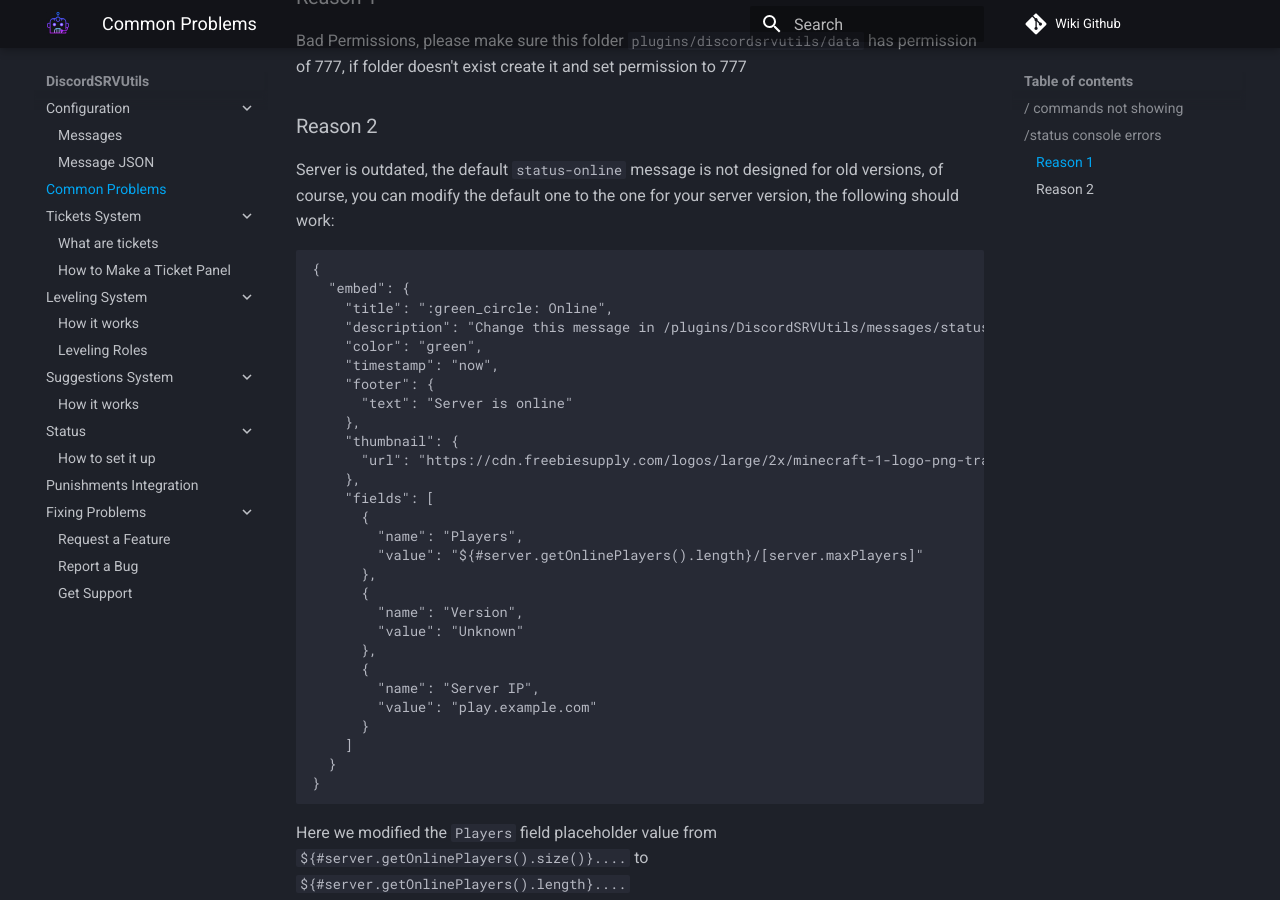
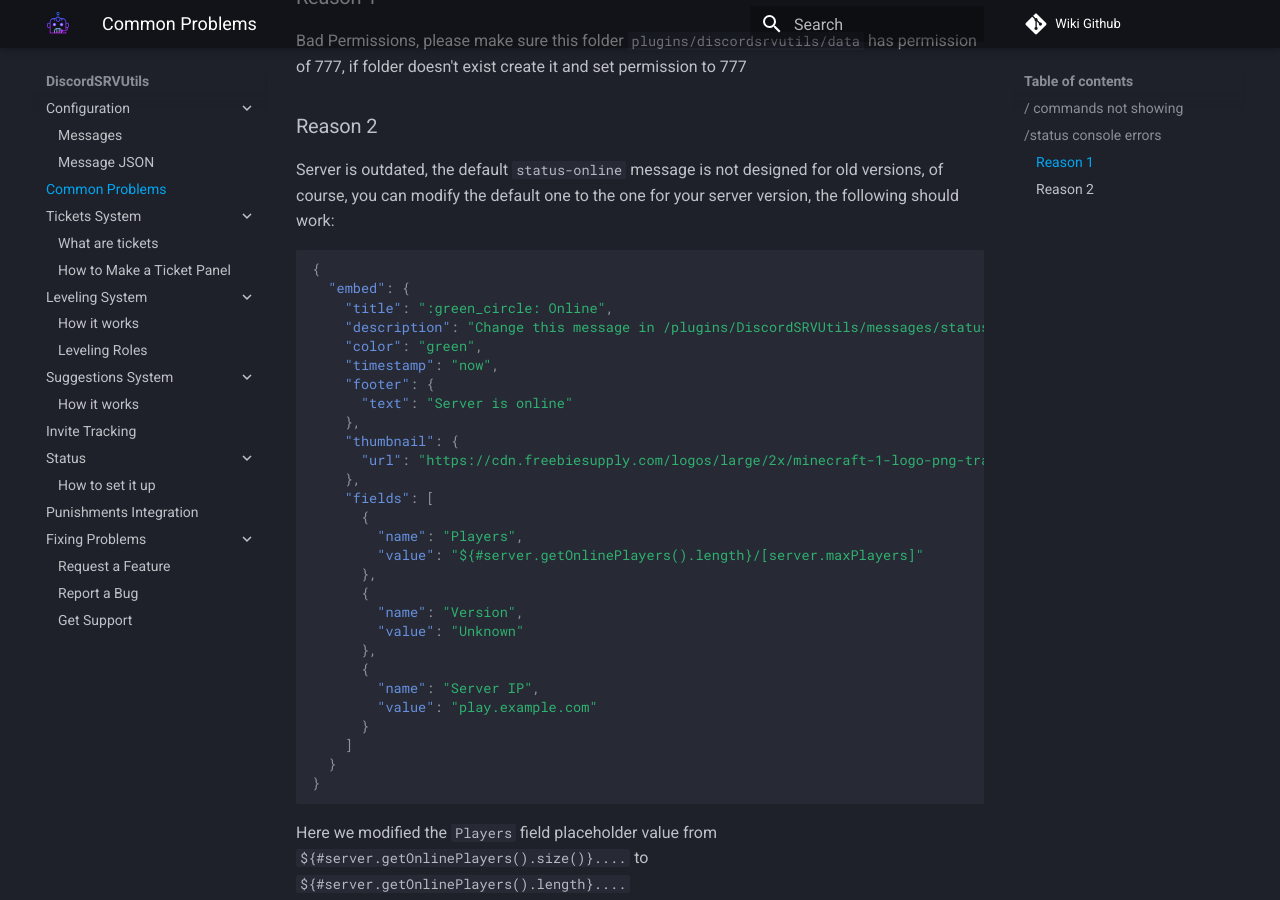
Before and after one commit to BlueDevelopersInc/dsu-wiki, an MkDocs documentation site: the page built from docs/common-problems.md, in a window 1280 px wide and 900 px high, scrolled down 482 px. Built offline with MkDocs 1.6.1 and Material for MkDocs 9.7.7, drawn with Linux system fonts in a browser that asks for light colours; comment, search, counter and statistics services are not loaded.

Commit message:
update docs to reflect 1.2.9 (currently dev) stuff, and highlight syntax of code blocks

```diff
--- a/mkdocs.yml
+++ b/mkdocs.yml
@@ -28,6 +28,7 @@
       - 'Leveling Roles': leveling-roles.md
     - 'Suggestions System':
       - 'How it works': suggestions.md
+    - 'Invite Tracking': invite-tracking.md
     - 'Status':
         - 'How to set it up': status.md
     - 'Punishments Integration': punishments-integration.md
@@ -46,6 +47,11 @@
 
 markdown_extensions:
   - def_list
+  - pymdownx.highlight:
+      anchor_linenums: true
+  - pymdownx.inlinehilite
+  - pymdownx.snippets
+  - pymdownx.superfences
   - pymdownx.tasklist:
       custom_checkbox: true
 
```
Also changed, not shown: docs/index.md (+1 -1 lines), docs/invite-tracking.md (added, +15 -0 lines), docs/suggestions.md (+3 -3 lines).
